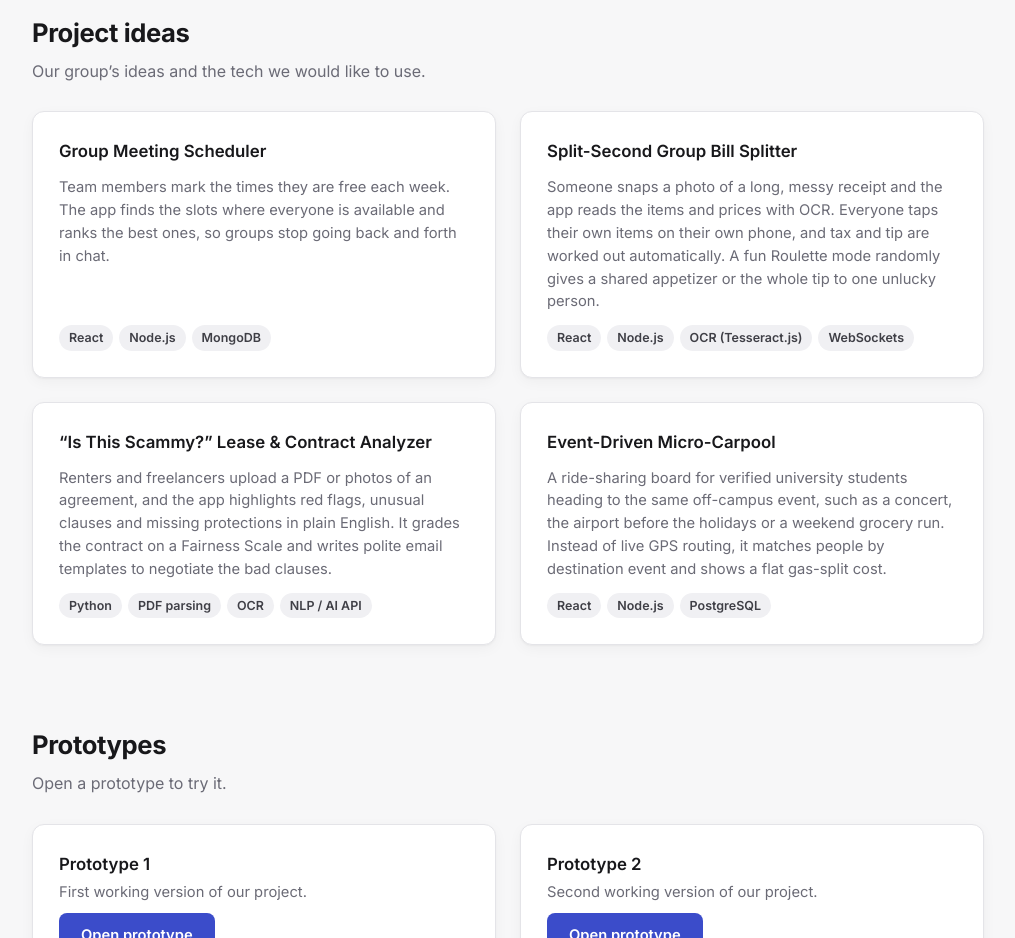
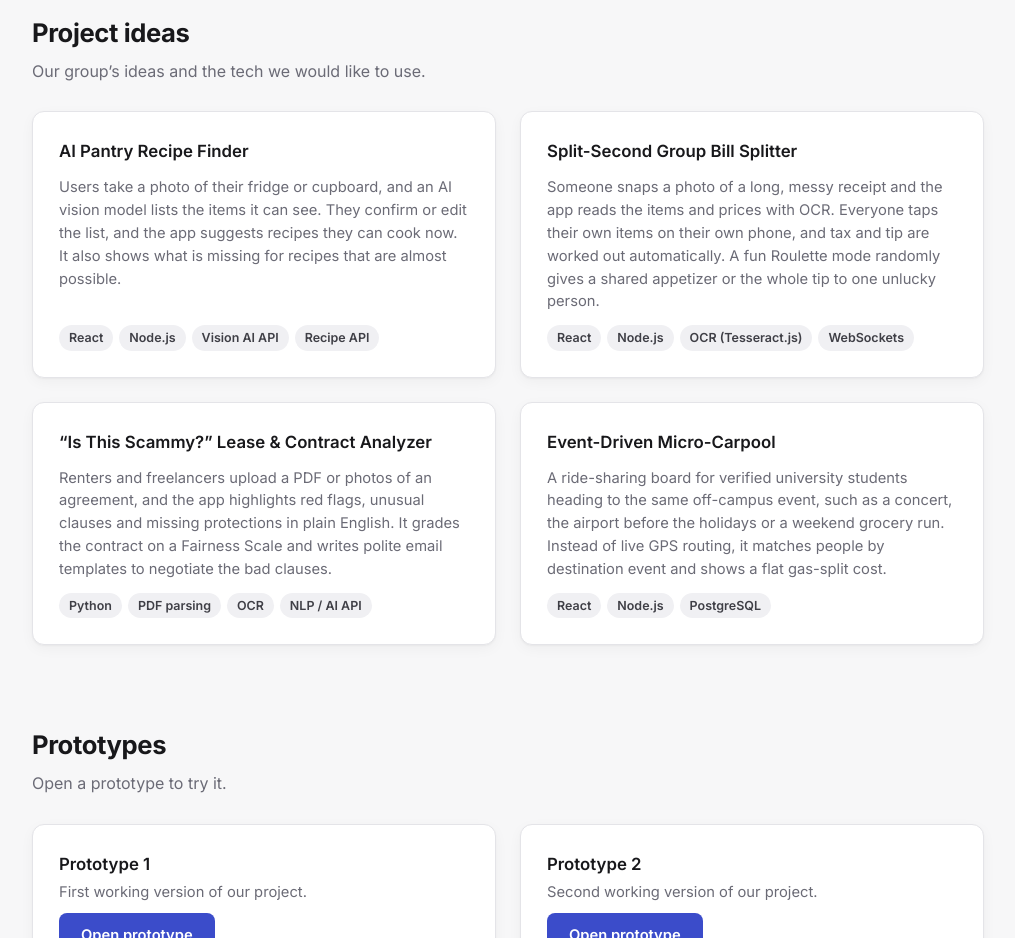
Before and after one commit to safalpanta/safalpanta.github.io, a plain HTML site: page index.html in a window 1280 px wide. Shown: the part 1180-2118 px from the top of the page, without its empty margins (132-1147 px from the left). Drawn offline with Linux system fonts and the light colour scheme.

Commit message:
Update project ideas in index.html

```diff
--- a/index.html
+++ b/index.html
@@ -127,8 +127,8 @@ btn.addEventListener("click",()=>{
 const FILES=["ayou.html","bijay.html","chinmay.html","safal.html"];
 
 const ideas=[
- ["Group Meeting Scheduler","Team members mark the times they are free each week. The app finds the slots where everyone is available and ranks the best ones, so groups stop going back and forth in chat.",["React","Node.js","MongoDB"]],
- ["Split-Second Group Bill Splitter","Someone snaps a photo of a long, messy receipt and the app reads the items and prices with OCR. Everyone taps their own items on their own phone, and tax and tip are worked out automatically. A fun Roulette mode randomly gives a shared appetizer or the whole tip to one unlucky person.",["React","Node.js","OCR (Tesseract.js)","WebSockets"]],
+  ["AI Pantry Recipe Finder","Users take a photo of their fridge or cupboard, and an AI vision model lists the items it can see. They confirm or edit the list, and the app suggests recipes they can cook now. It also shows what is missing for recipes that are almost possible.",["React","Node.js","Vision AI API","Recipe API"]],
+  ["Split-Second Group Bill Splitter","Someone snaps a photo of a long, messy receipt and the app reads the items and prices with OCR. Everyone taps their own items on their own phone, and tax and tip are worked out automatically. A fun Roulette mode randomly gives a shared appetizer or the whole tip to one unlucky person.",["React","Node.js","OCR (Tesseract.js)","WebSockets"]],
  ["“Is This Scammy?” Lease & Contract Analyzer","Renters and freelancers upload a PDF or photos of an agreement, and the app highlights red flags, unusual clauses and missing protections in plain English. It grades the contract on a Fairness Scale and writes polite email templates to negotiate the bad clauses.",["Python","PDF parsing","OCR","NLP / AI API"]],
  ["Event-Driven Micro-Carpool","A ride-sharing board for verified university students heading to the same off-campus event, such as a concert, the airport before the holidays or a weekend grocery run. Instead of live GPS routing, it matches people by destination event and shows a flat gas-split cost.",["React","Node.js","PostgreSQL"]]
 ];
```
